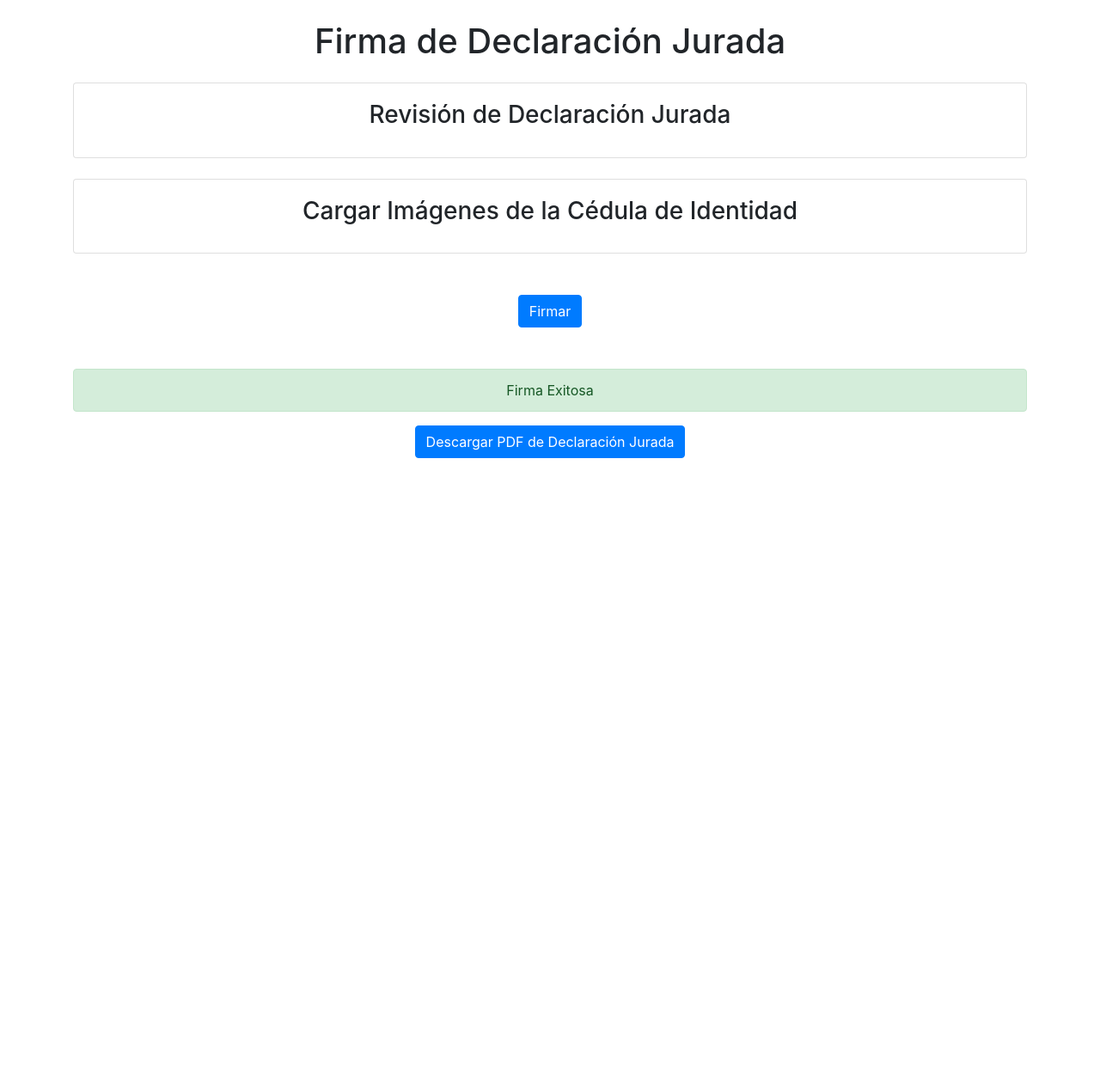
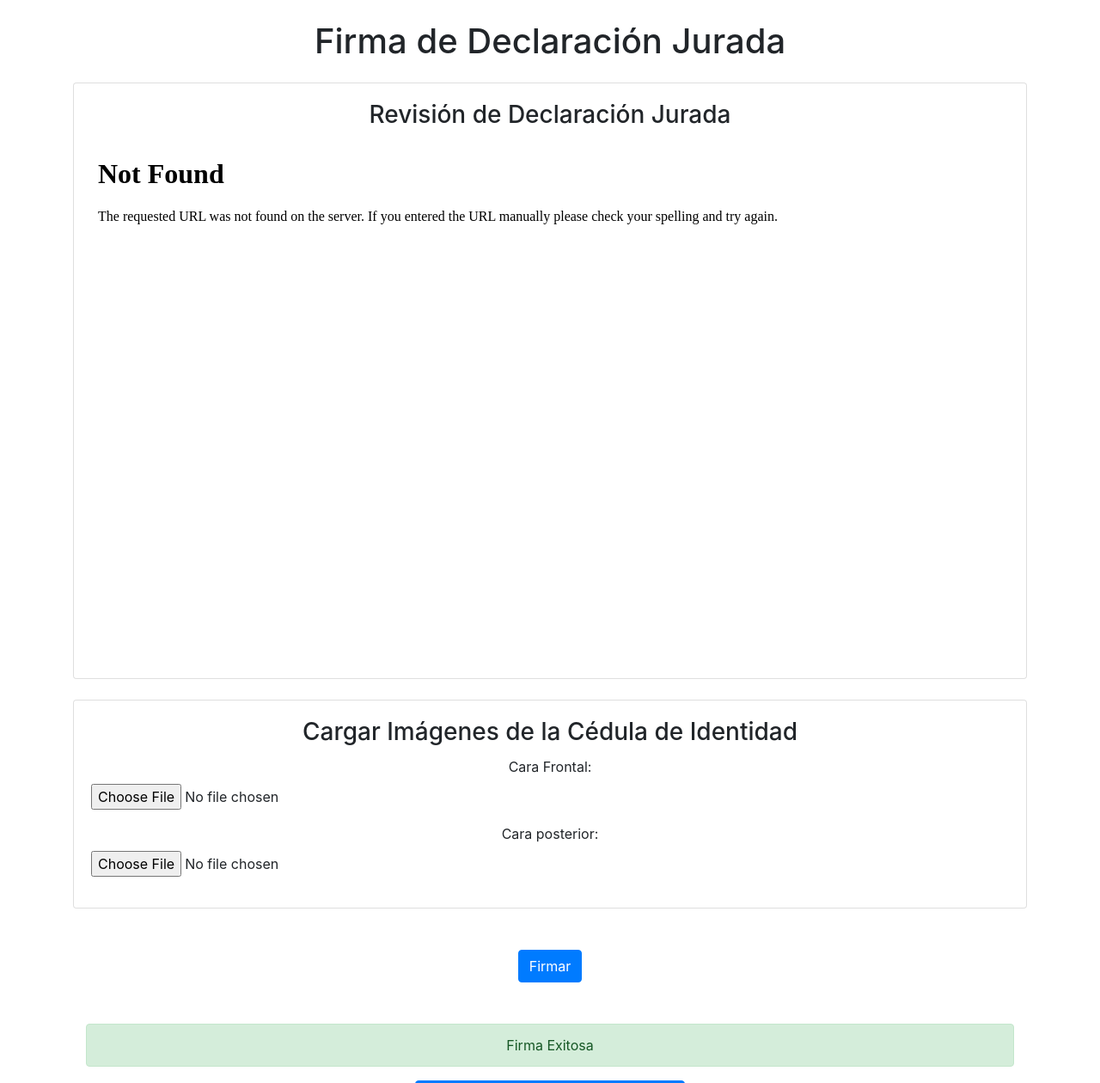
Before and after one commit to Gesh714/AffidavitSigner, a Python web app: template templates/index.html in a window 1280 px wide. Shown: the top 1260 px of the page at 86% size. Before the commit the page ends 533 px from the top, so only its background shows below. Run offline with Jinja, Linux system fonts and the light colour scheme; the template is opened without the code that fills it, so the values that code supplies are empty; some libraries are stand-ins or nearby versions.

Commit message:
jueves 261023

```diff
--- a/pyproject.toml
+++ b/pyproject.toml
@@ -7,6 +7,8 @@ authors = ["Your Name <you@example.com>"]
 [tool.poetry.dependencies]
 python = ">=3.10.0,<3.11"
 flask = "^3.0.0"
+flask-sqlalchemy = "^3.1.1"
+sqlalchemy = "^2.0.22"
 
 [tool.pyright]
 # https://github.com/microsoft/pyright/blob/main/docs/configuration.md
--- a/requirements.txt
+++ b/requirements.txt
@@ -1,2 +1,3 @@
 Flask
 Gunicorn
+SQLAlchemy
--- a/templates/index.html
+++ b/templates/index.html
@@ -16,6 +16,7 @@
             <div class="card-body">
                 <h3 class="card-title">Revisión de Declaración Jurada</h3>
                 <!-- Coloca aquí el contenido para revisar la declaración jurada -->
+                <iframe src="{{ url_for('static', filename='declaracion_jurada.pdf') }}" width="100%" height="600px"></iframe>
             </div>
         </div>
 
@@ -23,27 +24,37 @@
         <div class="card my-4">
             <div class="card-body">
                 <h3 class="card-title">Cargar Imágenes de la Cédula de Identidad</h3>
+              <form enctype="multipart/form-data">
+                <div class="form-group">
+                    <label for="img_frontal">Cara Frontal:</label>
+                    <input type="file" class="form-control-file" id="img_frontal" name="img_frontal">
+                </div>
+                <div class="form-group">
+                    <label for="img_posterior">Cara posterior:</label>
+                    <input type="file" class="form-control-file" id="img_posterior" name="img_posterior">
+                </div>
                 <!-- Coloca aquí el contenido para cargar las imágenes de la cédula de identidad -->
             </div>
         </div>
 
       <!-- Botón para Firmar -->
       <button class="btn btn-primary my-4" data-toggle="modal" data-target="#myModal">Firmar</button>
-    </div>
 
       <!-- Modal para ingresar nombre completo -->
       <div class="modal fade" id="myModal" tabindex="-1" role="dialog" aria-labelledby="myModalLabel">
           <div class="modal-dialog" role="document">
               <div class="modal-content">
+                  <form action="{{ url_for('firmar') }}" method="post">
                       <div class="modal-header">
                           <h4 class="modal-title" id="myModalLabel">Ingrese su nombre completo</h4>
                       </div>
                       <div class="modal-body">
-                    <input type="text" class="form-control" placeholder="Nombre completo">
+                          <input type="text" class="form-control" placeholder="Nombre completo" name="nombre">
                       </div>
                       <div class="modal-footer">
-                    <button type="button" class="btn btn-primary" data-dismiss="modal">Confirmar</button>
+                          <button type="submit" class="btn btn-primary">Confirmar</button>
                       </div>
+                  </form>
               </div>
           </div>
       </div>
```
Also changed, not shown: main.py (+18 -6 lines), templates/firma_exitosa.html (added, +14 -0 lines), 4 other files. Lines whose indentation alone changed are shown as unchanged.
